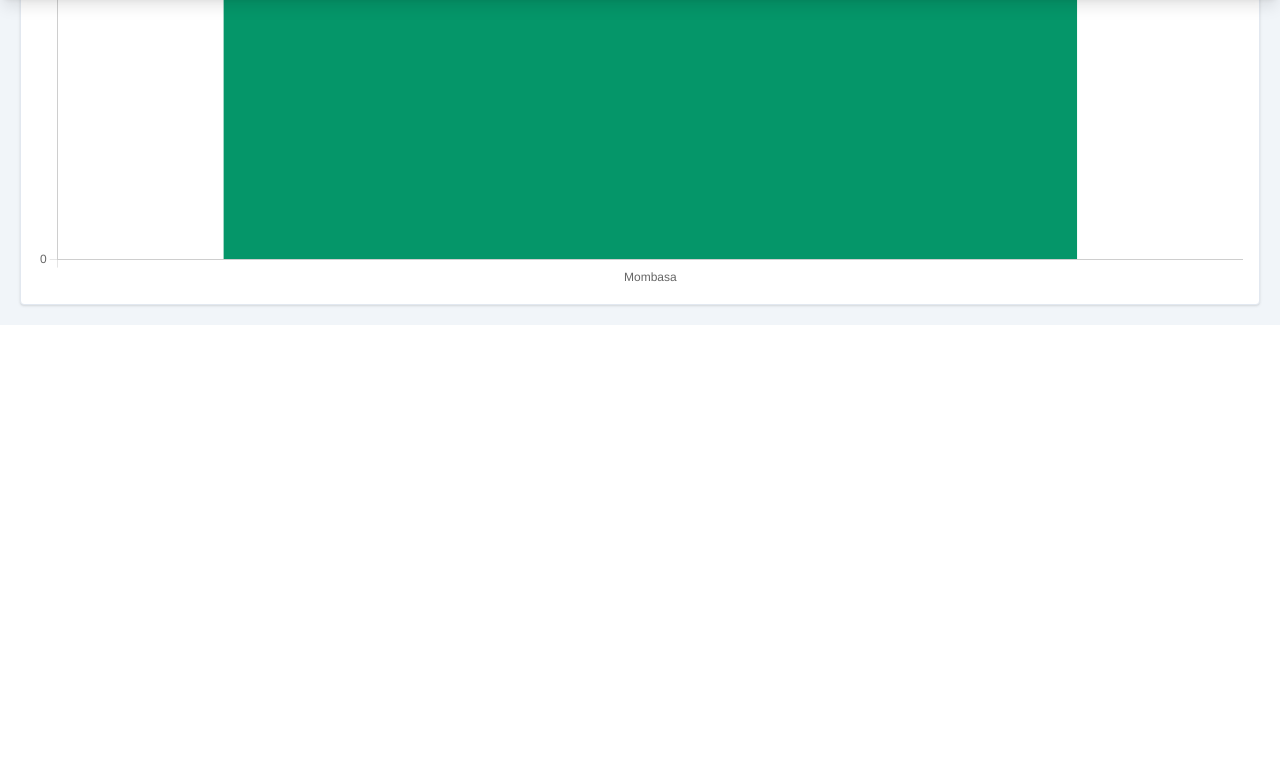
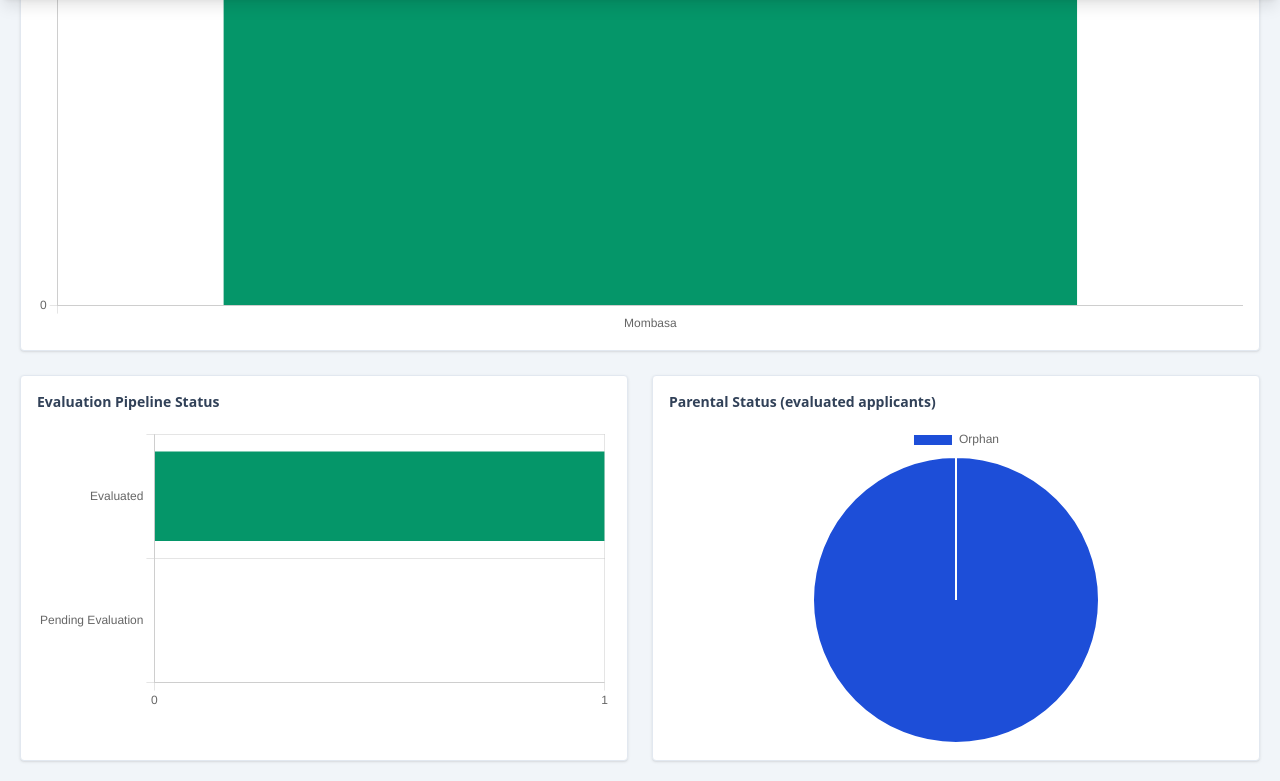
Before and after one commit to rueben17/uon_alumni_II, a Django app: page /students/dashboard/ in a window 1280 px wide. Shown: the part 801-1582 px from the top of the page. Before the commit the page ends 1126 px from the top, so only its background shows below. Run offline with Django 5.2, Linux system fonts and the light colour scheme; a user stored in the database is signed in; tables that the repository leaves empty hold one stand-in row (values such as "Sample post"); grey boxes marked "Sample" are stand-in pictures; style sheets or scripts are compiled from the project's sources; parts of the project's set-up code (start-up, migrations or seed data) failed here and were passed over; some libraries are stand-ins or nearby versions.

Commit message:
Add evaluation pipeline and parental status charts to the applicant dashboard; apply site background image
Two new single-query charts: evaluated vs. pending-evaluation
application counts (exploiting the score_sheet reverse O2O), and a
parental status breakdown over evaluated applicants. Also applies
the same fixed-backdrop background-image treatment already used on
membership_analytics.html.

```diff
--- a/apps/student/views.py
+++ b/apps/student/views.py
@@ -7,7 +7,7 @@ from django.urls import reverse
 from django.views.generic import CreateView, TemplateView, View
 
 from apps.student.forms import SCORE_FIELDS, InterviewScoreSheetForm, StudentRegisterForm, score_field_max
-from apps.student.models import County, Gender, ScholarshipApplication, Student
+from apps.student.models import County, Gender, ParentalStatus, ScholarshipApplication, Student
 from apps.user.mixins import StaffOrSuperuserRequiredMixin
 
 # Counties past this rank in the distribution collapse into a single
@@ -220,9 +220,32 @@ class ApplicantDashboardView(StaffOrSuperuserRequiredMixin, TemplateView):
             chart_counts.append(sum(row["count"] for row in rest))
         return {"labels": chart_labels, "counts": chart_counts}
 
+    def _pipeline_chart_data(self):
+        totals = ScholarshipApplication.objects.aggregate(total=Count("id"), evaluated=Count("score_sheet"))
+        pending = totals["total"] - totals["evaluated"]
+        return {
+            "labels": ["Evaluated", "Pending Evaluation"],
+            "counts": [totals["evaluated"], pending],
+        }
+
+    def _parental_status_chart_data(self):
+        rows = (
+            ScholarshipApplication.objects.exclude(score_sheet__isnull=True)
+            .values("score_sheet__parental_status")
+            .annotate(count=Count("id"))
+            .order_by("-count")
+        )
+        labels = dict(ParentalStatus.choices)
+        return {
+            "labels": [labels.get(row["score_sheet__parental_status"], row["score_sheet__parental_status"]) for row in rows],
+            "counts": [row["count"] for row in rows],
+        }
+
     def get_context_data(self, **kwargs):
         context = super().get_context_data(**kwargs)
         context["faculty_data"] = self._faculty_chart_data()
         context["gender_data"] = self._gender_chart_data()
         context["county_data"] = self._county_chart_data()
+        context["pipeline_data"] = self._pipeline_chart_data()
+        context["parental_status_data"] = self._parental_status_chart_data()
         return context
--- a/templates/student/applicant_dashboard.html
+++ b/templates/student/applicant_dashboard.html
@@ -3,11 +3,17 @@
 {% block title %}{{ name_title }} | Applicant Dashboard{% endblock %}
 
 {% block content %}
-<div class="mx-auto min-h-screen" style="max-width: 1700px;">
+<div class="relative mx-auto min-h-screen" style="max-width: 1700px;">
+    {% comment %}
+    Same background treatment as templates/home/membership_analytics.html
+    -- position:fixed backdrop, admin-editable via Banner.page_background
+    (apps/home/context_processors.py's images()), navbar only.
+    {% endcomment %}
+    <div class="fixed inset-0 -z-10 bg-cover bg-top bg-no-repeat" style="background-image: url('{{ page_background_url }}');"></div>
     {% include "snippets/navbar.html" %}
 
     <section class="mx-auto max-w-7xl p-4">
-        <div class="mb-6 flex flex-col gap-1">
+        <div class="mb-6 inline-block rounded-sm border border-slate-200 bg-white p-4 shadow-sm sm:p-6">
             <h1 class="text-xl font-semibold text-slate-900 sm:text-2xl">Applicant Dashboard</h1>
             <p class="text-sm text-slate-600">Scholarship applicant distribution by faculty, gender, and county.</p>
         </div>
@@ -25,6 +31,14 @@
                 <h2 class="mb-3 text-sm font-semibold text-slate-700">Applicants by County (top 15)</h2>
                 <canvas id="chart-county" style="max-height: 360px;"></canvas>
             </div>
+            <div class="rounded-sm border border-slate-200 bg-white p-4 shadow-sm">
+                <h2 class="mb-3 text-sm font-semibold text-slate-700">Evaluation Pipeline Status</h2>
+                <canvas id="chart-pipeline" style="max-height: 320px;"></canvas>
+            </div>
+            <div class="rounded-sm border border-slate-200 bg-white p-4 shadow-sm">
+                <h2 class="mb-3 text-sm font-semibold text-slate-700">Parental Status (evaluated applicants)</h2>
+                <canvas id="chart-parental-status" style="max-height: 320px;"></canvas>
+            </div>
         </div>
     </section>
 </div>
@@ -32,12 +46,16 @@
 {{ faculty_data|json_script:"faculty-data" }}
 {{ gender_data|json_script:"gender-data" }}
 {{ county_data|json_script:"county-data" }}
+{{ pipeline_data|json_script:"pipeline-data" }}
+{{ parental_status_data|json_script:"parental-status-data" }}
 <script src="https://cdn.jsdelivr.net/npm/chart.js@4.4.4/dist/chart.umd.min.js"></script>
 <script>
     (function () {
         const faculty = JSON.parse(document.getElementById("faculty-data").textContent);
         const gender = JSON.parse(document.getElementById("gender-data").textContent);
         const county = JSON.parse(document.getElementById("county-data").textContent);
+        const pipeline = JSON.parse(document.getElementById("pipeline-data").textContent);
+        const parentalStatus = JSON.parse(document.getElementById("parental-status-data").textContent);
         const palette = ["#1d4ed8", "#f59e0b", "#059669", "#dc2626", "#7c3aed", "#0891b2", "#db2777", "#4b5563", "#65a30d", "#ea580c"];
 
         new Chart(document.getElementById("chart-faculty"), {
@@ -75,6 +93,29 @@
                 scales: { y: { beginAtZero: true, ticks: { precision: 0 } } },
             },
         });
+
+        new Chart(document.getElementById("chart-pipeline"), {
+            type: "bar",
+            data: {
+                labels: pipeline.labels,
+                datasets: [{ label: "Applications", data: pipeline.counts, backgroundColor: ["#059669", "#9ca3af"] }],
+            },
+            options: {
+                indexAxis: "y",
+                responsive: true,
+                plugins: { legend: { display: false } },
+                scales: { x: { beginAtZero: true, ticks: { precision: 0 } } },
+            },
+        });
+
+        new Chart(document.getElementById("chart-parental-status"), {
+            type: "pie",
+            data: {
+                labels: parentalStatus.labels,
+                datasets: [{ data: parentalStatus.counts, backgroundColor: palette }],
+            },
+            options: { responsive: true },
+        });
     })();
 </script>
 {% endblock content %}
```
